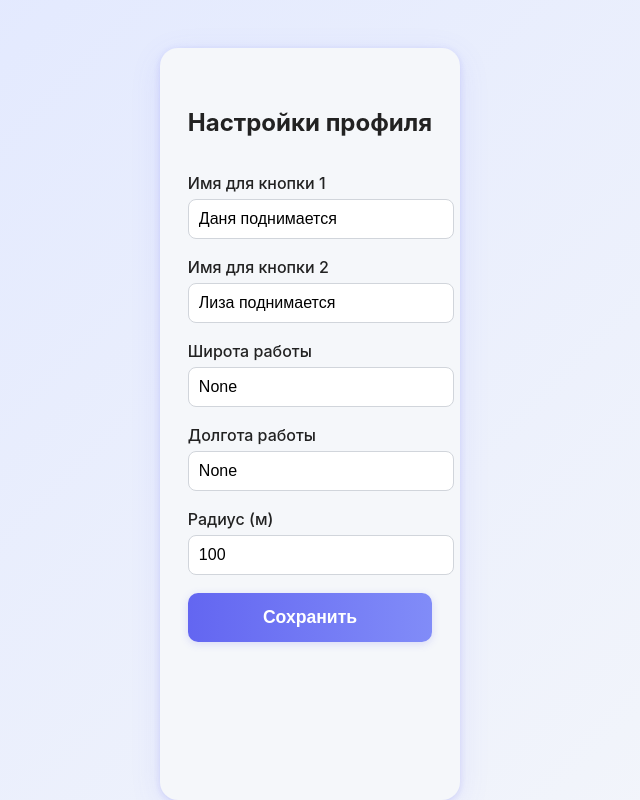
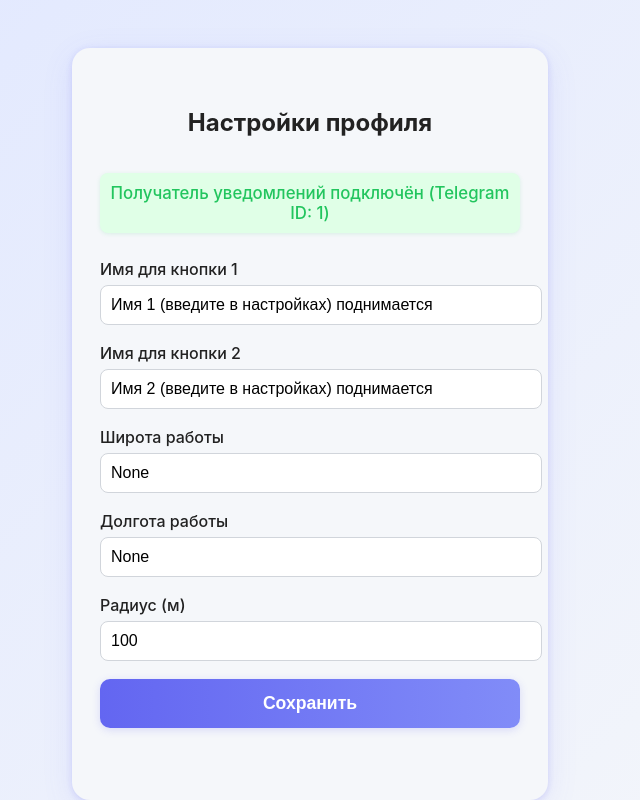
Before and after one commit to alexrashkin/clever-driver-bot, a Flask app: page /settings in a window 1280 px wide. Shown: the whole page, without its empty margins (330-970 px from the left). Run offline with Flask 3, Linux system fonts and the light colour scheme; the visitor is signed in with stand-in values (Sample User, id 1); data comes from the database, SQL or seed files in the repository.

Commit message:
prepare to public mode

```diff
--- a/bot/database.py
+++ b/bot/database.py
@@ -56,11 +56,12 @@ class Database:
                 username TEXT,
                 first_name TEXT,
                 last_name TEXT,
-                button_name_1 TEXT DEFAULT 'Даня поднимается',
-                button_name_2 TEXT DEFAULT 'Лиза поднимается',
+                button_name_1 TEXT DEFAULT 'Имя 1 (введите в настройках) поднимается',
+                button_name_2 TEXT DEFAULT 'Имя 2 (введите в настройках) поднимается',
                 work_latitude REAL,
                 work_longitude REAL,
                 work_radius INTEGER DEFAULT 100,
+                recipient_telegram_id BIGINT,
                 subscription_status TEXT DEFAULT 'free',
                 created_at TIMESTAMP DEFAULT CURRENT_TIMESTAMP,
                 last_login TIMESTAMP
--- a/web/app.py
+++ b/web/app.py
@@ -17,18 +17,22 @@ logger = logging.getLogger(__name__)
 app = Flask(__name__)
 app.secret_key = config.WEB_SECRET_KEY
 
-def send_telegram_arrival():
+def send_telegram_arrival(user_telegram_id):
+    """Отправка уведомления о прибытии для конкретного пользователя или его получателя."""
     token = config.TELEGRAM_TOKEN
-    chat_id = config.NOTIFICATION_CHAT_ID
+    user = db.get_user_by_telegram_id(user_telegram_id)
+    if not user:
+        logger.error(f"Пользователь с telegram_id={user_telegram_id} не найден")
+        return False
+    recipient_id = user.get('recipient_telegram_id') or user_telegram_id
     text = create_work_notification()
     url = f"https://api.telegram.org/bot{token}/sendMessage"
     try:
-        # Добавляем таймаут и обработку ошибок
-        response = requests.post(url, data={"chat_id": chat_id, "text": text}, timeout=15)
+        response = requests.post(url, data={"chat_id": recipient_id, "text": text}, timeout=15)
         if response.status_code == 200:
             data = response.json()
             if data.get('ok'):
-                logger.info("Уведомление отправлено через Telegram API")
+                logger.info(f"Уведомление отправлено через Telegram API пользователю {recipient_id}")
                 return True
             else:
                 logger.error(f"Ошибка Telegram API: {data.get('description')}")
@@ -120,10 +124,12 @@ def toggle_tracking():
 def manual_arrival():
     """Ручное уведомление о прибытии через веб-форму"""
     try:
-        if send_telegram_arrival():
+        telegram_id = session.get('telegram_id')
+        if not telegram_id:
+            message = "Необходимо авторизоваться через Telegram"
+        elif send_telegram_arrival(telegram_id):
             message = "Уведомление отправлено"
         else:
-            # Пробуем альтернативный способ
             if send_alternative_notification():
                 message = "Уведомление отправлено (альтернативный способ)"
             else:
@@ -238,10 +244,12 @@ def api_location():
 def api_notify():
     """API ручного уведомления"""
     try:
-        if send_telegram_arrival():
+        telegram_id = session.get('telegram_id')
+        if not telegram_id:
+            return jsonify({'success': False, 'error': 'Необходимо авторизоваться через Telegram'}), 401
+        if send_telegram_arrival(telegram_id):
             return jsonify({'success': True})
         else:
-            # Пробуем альтернативный способ
             if send_alternative_notification():
                 return jsonify({'success': True})
             else:
@@ -250,41 +258,46 @@ def api_notify():
         logger.error(f"Ошибка ручного уведомления: {e}")
         return jsonify({'success': False, 'error': str(e)}), 500
 
-@app.route('/api/danya_wakeup', methods=['POST'])
-def api_danya_wakeup():
-    """API для кнопки 'Даня поднимается'"""
+@app.route('/api/user1', methods=['POST'])
+def api_user1():
     try:
+        telegram_id = session.get('telegram_id')
+        if not telegram_id:
+            return jsonify({'success': False, 'error': 'Необходимо авторизоваться через Telegram'}), 401
+        user = db.get_user_by_telegram_id(telegram_id)
+        recipient_id = user.get('recipient_telegram_id') or telegram_id
         greeting = get_greeting() + '!'
-        text = f"{greeting} Даня поднимается"
-        # Отправляем в Telegram
+        text = f"{greeting} {user.get('button_name_1') or 'Даня поднимается'}"
         token = config.TELEGRAM_TOKEN
-        chat_id = config.NOTIFICATION_CHAT_ID
         url = f"https://api.telegram.org/bot{token}/sendMessage"
-        response = requests.post(url, data={"chat_id": chat_id, "text": text}, timeout=15)
+        response = requests.post(url, data={"chat_id": recipient_id, "text": text}, timeout=15)
         if response.status_code == 200 and response.json().get('ok'):
             return jsonify({'success': True})
         else:
             return jsonify({'success': False, 'error': 'Ошибка Telegram API'}), 500
     except Exception as e:
-        logger.error(f"Ошибка danya_wakeup: {e}")
+        logger.error(f"Ошибка user1: {e}")
         return jsonify({'success': False, 'error': str(e)}), 500
 
-@app.route('/api/liza_wakeup', methods=['POST'])
-def api_liza_wakeup():
-    """API для кнопки 'Лиза поднимается'"""
+@app.route('/api/user2', methods=['POST'])
+def api_user2():
     try:
+        telegram_id = session.get('telegram_id')
+        if not telegram_id:
+            return jsonify({'success': False, 'error': 'Необходимо авторизоваться через Telegram'}), 401
+        user = db.get_user_by_telegram_id(telegram_id)
+        recipient_id = user.get('recipient_telegram_id') or telegram_id
         greeting = get_greeting() + '!'
-        text = f"{greeting} Лиза поднимается"
+        text = f"{greeting} {user.get('button_name_2') or 'Лиза поднимается'}"
         token = config.TELEGRAM_TOKEN
-        chat_id = config.NOTIFICATION_CHAT_ID
         url = f"https://api.telegram.org/bot{token}/sendMessage"
-        response = requests.post(url, data={"chat_id": chat_id, "text": text}, timeout=15)
+        response = requests.post(url, data={"chat_id": recipient_id, "text": text}, timeout=15)
         if response.status_code == 200 and response.json().get('ok'):
             return jsonify({'success': True})
         else:
             return jsonify({'success': False, 'error': 'Ошибка Telegram API'}), 500
     except Exception as e:
-        logger.error(f"Ошибка liza_wakeup: {e}")
+        logger.error(f"Ошибка user2: {e}")
         return jsonify({'success': False, 'error': str(e)}), 500
 
 @app.route('/test')
@@ -355,6 +368,35 @@ def telegram_auth():
     session.permanent = True
     return redirect(url_for('settings'))
 
+@app.route('/invite')
+def invite():
+    user_id = request.args.get('user_id')
+    if not user_id:
+        return 'Некорректная ссылка приглашения', 400
+    telegram_bot_username = "my_clever_driver_bot"  # Замените на username вашего бота
+    return render_template('invite.html', user_id=user_id, telegram_bot_username=telegram_bot_username)
+
+@app.route('/invite_auth', methods=['POST', 'GET'])
+def invite_auth():
+    # Получаем user_id, которому будет назначен получатель
+    user_id = request.args.get('user_id') or request.form.get('user_id')
+    if not user_id:
+        return 'Некорректная ссылка приглашения', 400
+    # Проверка подписи Telegram
+    data = request.args if request.method == 'GET' else request.form
+    auth_data = dict(data)
+    hash_ = auth_data.pop('hash', None)
+    auth_data = {k: v for k, v in auth_data.items()}
+    data_check_string = '\n'.join([f"{k}={v}" for k, v in sorted(auth_data.items())])
+    secret_key = hashlib.sha256(config.TELEGRAM_TOKEN.encode()).digest()
+    hmac_hash = hmac.new(secret_key, data_check_string.encode(), hashlib.sha256).hexdigest()
+    if hmac_hash != hash_:
+        return 'Ошибка авторизации Telegram', 403
+    recipient_telegram_id = int(auth_data['id'])
+    # Сохраняем recipient_telegram_id в профиль пользователя
+    db.update_user_settings(user_id, recipient_telegram_id=recipient_telegram_id)
+    return render_template('invite_success.html')
+
 if __name__ == '__main__':
     print("🌐 Запуск веб-интерфейса...")
     print(f"📍 Адрес: http://{config.WEB_HOST}:{config.WEB_PORT}")
--- a/web/templates/index.html
+++ b/web/templates/index.html
@@ -240,7 +240,7 @@
             const originalText = button.textContent;
             button.textContent = 'Отправка...';
             button.disabled = true;
-            fetch('/api/danya_wakeup', {
+            fetch('/api/user1', {
                 method: 'POST',
                 headers: {
                     'Content-Type': 'application/json',
@@ -267,7 +267,7 @@
             const originalText = button.textContent;
             button.textContent = 'Отправка...';
             button.disabled = true;
-            fetch('/api/liza_wakeup', {
+            fetch('/api/user2', {
                 method: 'POST',
                 headers: {
                     'Content-Type': 'application/json',
--- a/web/templates/settings.html
+++ b/web/templates/settings.html
@@ -105,6 +105,16 @@
             {% if message %}
                 <div class="msg{% if error %} error{% endif %}">{{ message }}</div>
             {% endif %}
+            {% if telegram_user %}
+                {% if user.recipient_telegram_id %}
+                    <div class="msg success">Получатель уведомлений подключён (Telegram ID: {{ user.recipient_telegram_id }})</div>
+                {% else %}
+                    <form method="get" action="/invite">
+                        <input type="hidden" name="user_id" value="{{ user.telegram_id }}">
+                        <button class="btn" type="submit">Пригласить получателя уведомлений</button>
+                    </form>
+                {% endif %}
+            {% endif %}
             <form method="post" action="/settings">
                 <div class="form-group">
                     <label for="button_name_1">Имя для кнопки 1</label>
```
Also changed, not shown: web/templates/invite.html (added, +59 -0 lines), web/templates/invite_success.html (added, +53 -0 lines).
